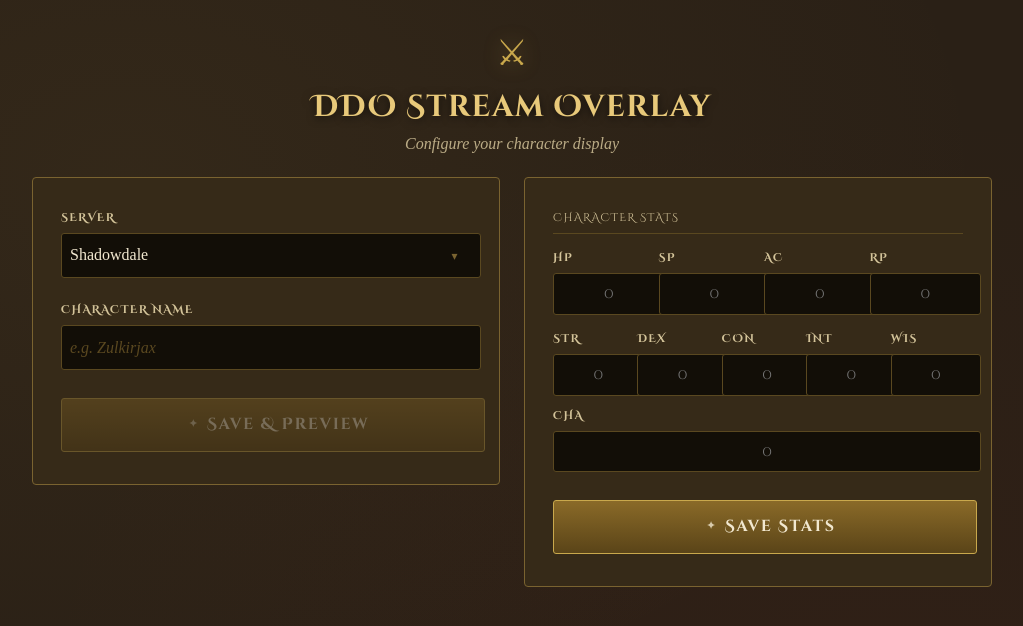
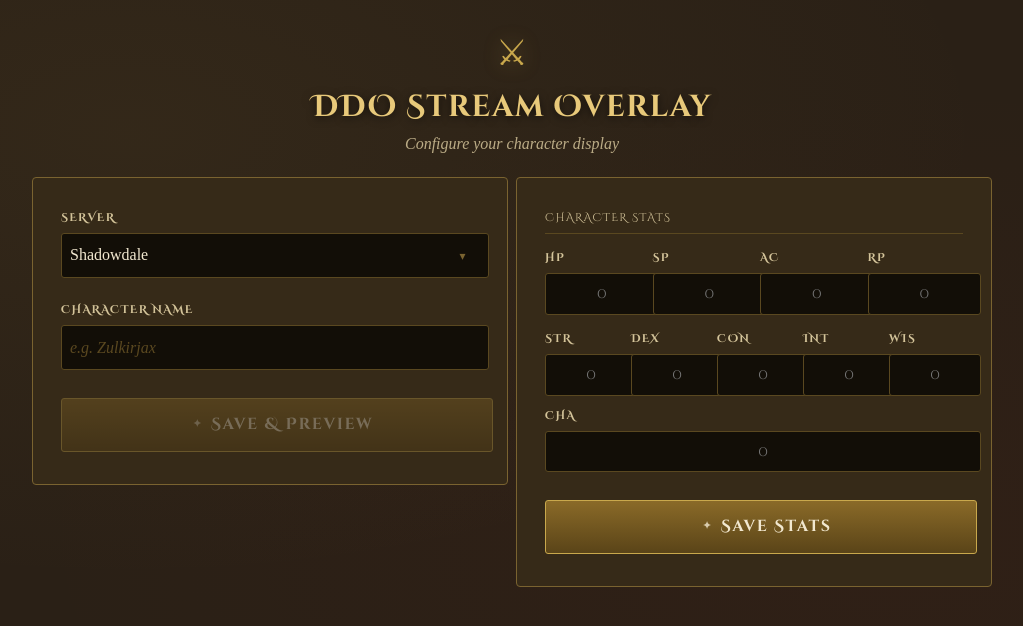
Before and after one commit to colabottles/ddo-overlay, a Nuxt app: page /config in a window 1280 px wide. Shown: the top 626 px of the page, without its empty margins (128-1151 px from the left). Built offline with nearby package versions, Linux system fonts and the light colour scheme; a web font is replaced by a local one.

Commit message:
fix: styling changes in config panel

```diff
--- a/app/pages/config.vue
+++ b/app/pages/config.vue
@@ -266,7 +266,6 @@
 }
 
 .config-page {
-  min-height: 100vh;
   background:
     radial-gradient(ellipse at 20% 20%, rgba(201, 168, 76, 0.06) 0%, transparent 60%),
     radial-gradient(ellipse at 80% 80%, rgba(139, 26, 26, 0.06) 0%, transparent 60%),
@@ -291,7 +290,7 @@
 .config-grid {
   display: grid;
   grid-template-columns: 1fr 1fr;
-  gap: 1.5rem;
+  gap: 0.5rem;
   margin-bottom: 1.5rem;
   align-items: start;
 }
@@ -319,16 +318,16 @@
 /* ── Preview inner layout ─────────────────────────────── */
 .preview-inner {
   display: grid;
-  grid-template-columns: 1fr 1fr;
+  grid-template-columns: repeat(auto-fit, 400px);
   gap: 1.5rem;
   align-items: start;
 }
 
 .obs-instructions {
-  border-top: none;
-  padding-top: 0;
   border-left: 1px solid var(--field-border);
   padding-left: 1.5rem;
+  min-width: 450px;
+  max-width: 100%;
 }
 
 .sigil {
```
